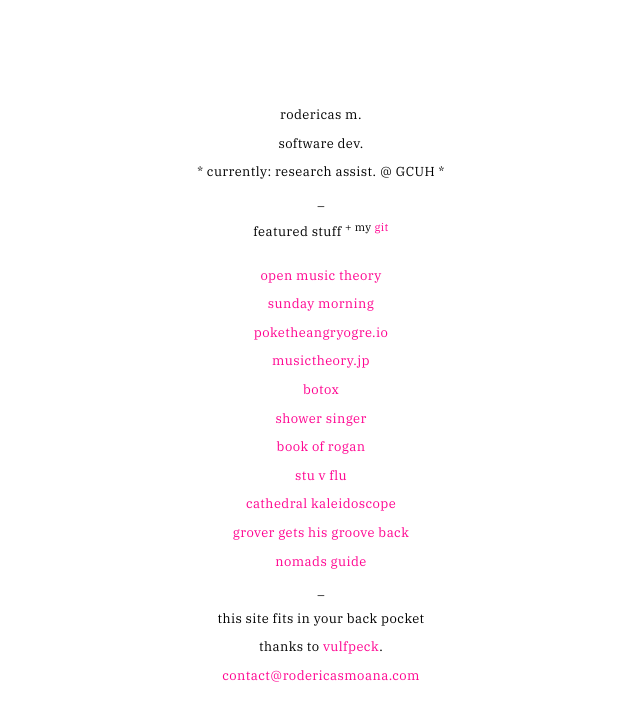
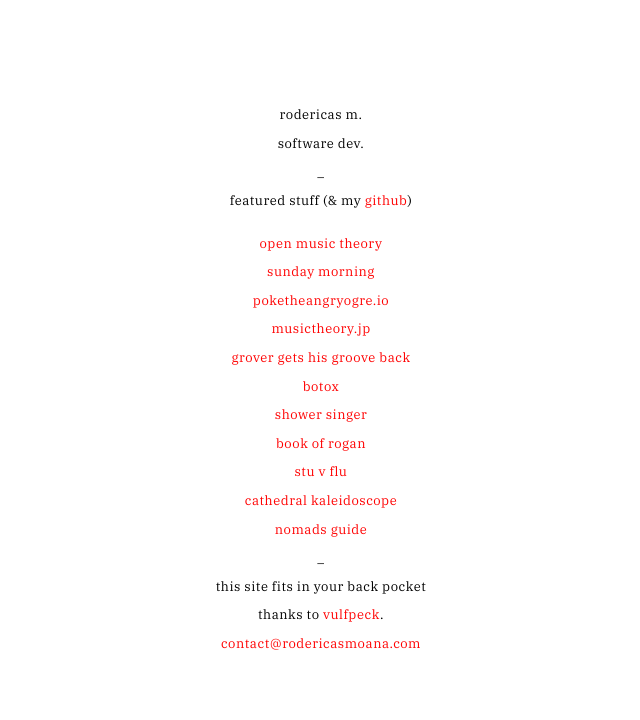
Before and after one commit to rodericasm/portfolio, a website: page app/index.html in a window 1280 px wide. Shown: the whole page, without its empty margins (319-959 px from the left). Drawn offline with Linux system fonts and the light colour scheme.

Commit message:
added headers, changed colours to #f00

```diff
--- a/app/css/style.css
+++ b/app/css/style.css
@@ -3,8 +3,9 @@ pre {
   white-space: pre-line;
   margin: 0 auto;
   padding-top: 100px;
+  padding-bottom: 100px;
   width: 300px;
-  letter-spacing: 0.4px;
+  letter-spacing: 0.5px;
   line-height: 1.1;
   text-align: center;
   font-size: 13px;
@@ -12,7 +13,7 @@ pre {
 }
 
 a {
-  color: #ff008f;
+  color: #f00;
   text-decoration: none;
   cursor: pointer;
 }
--- a/app/index.html
+++ b/app/index.html
@@ -1,5 +1,11 @@
+<!DOCTYPE html>
+<html>
   <head>
+    <meta http-equiv="Content-Type" content="text/html; charset=utf-8" />
     <meta name="viewport" content="width=device-width" />
+    <base target="_blank" />
+    <meta name="description" content="Rodericas moana portfolio site." />
+    <title>Rodericas Moana</title>
     <!--Stops index from being cached.-->
     <meta
       http-equiv="Cache-control"
@@ -12,25 +18,22 @@
     />
     <link rel="stylesheet" type="text/css" href="css/style.css" />
   </head>
-
   <body>
     <pre>
     rodericas m.<br />
     software dev.<br />
-    * currently: research assist. @ GCUH * <br/>
     _<br />
-    featured stuff <sup>+ my <a>git</a></sup
-    ><br /><br />
+    featured stuff (& my <a>github</a>)<br /><br />
     <a>open music theory</a><br />
     <a>sunday morning</a><br />
     <a>poketheangryogre.io</a><br />
     <a>musictheory.jp</a><br />
+    <a>grover gets his groove back</a><br />
     <a>botox</a><br />
     <a>shower singer</a><br />
     <a>book of rogan</a><br />
     <a>stu v flu</a><br />
     <a>cathedral kaleidoscope</a><br />
-    <a>grover gets his groove back</a><br />
     <a>nomads guide</a><br />
     _<br />
     this site fits in your back pocket<br />
@@ -38,3 +41,4 @@
     <a>contact@rodericasmoana.com</a>
     </pre>
   </body>
+</html>
```
Lines whose indentation alone changed are shown as unchanged.
